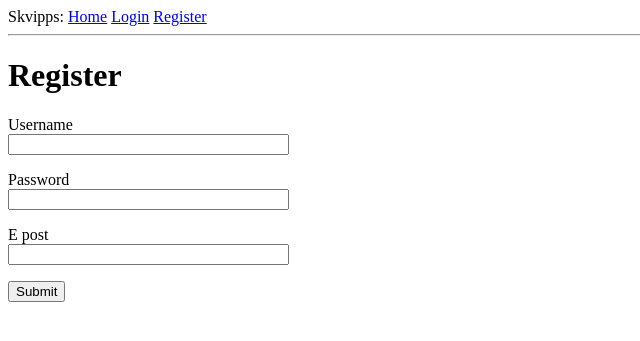
After one commit to Andargs/Dat250-prosjekt, a Python web app: template prosjekttesting/app/templates/register.html in a window 1280 px wide. The commit adds this page. Shown: the top 341 px of the page, without its empty margins (0-640 px from the left). Run offline with Jinja, Linux system fonts and the light colour scheme; the template is opened without the code that fills it: most values are stand-ins (such as "Sample title", 1, 10 or a date in 2020); form fields are guessed from the names that the template uses.

Commit message:
register

```diff
--- a/prosjekttesting/app/models.py
+++ b/prosjekttesting/app/models.py
@@ -7,6 +7,7 @@ class User(db.Model):
     email = db.Column(db.String(120), index=True, unique=True)
     password_hash = db.Column(db.String(128))
     konto = db.Column(db.Integer)
+
 
     def __repr__(self):
         return '<User {}>'.format(self.username)
--- a/prosjekttesting/app/templates/base.html
+++ b/prosjekttesting/app/templates/base.html
@@ -11,6 +11,7 @@
             Skvipps:
             <a href="{{ url_for('index') }}">Home</a>
             <a href="{{ url_for('login') }}">Login</a>
+            <a href="{{ url_for('register') }}">Register</a>
         </div>
         <hr>
         {% with messages = get_flashed_messages() %}
--- a/prosjekttesting/app/templates/login.html
+++ b/prosjekttesting/app/templates/login.html
@@ -4,6 +4,7 @@
     <h1>Sign In</h1>
     <form action="" method="post" novalidate>
         {{ form.hidden_tag() }}
+
         <p>
             {{ form.username.label }}<br>
             {{ form.username(size=32) }}<br>
--- /dev/null
+++ b/prosjekttesting/app/templates/register.html
@@ -0,0 +1,32 @@
+{% extends "base.html" %}
+
+{% block content %}
+    <h1>Register</h1>
+    <form action="" method="post" novalidate>
+        {{ form.hidden_tag() }}
+
+        <p>
+            {{ form.username.label }}<br>
+            {{ form.username(size=32) }}<br>
+            {% for error in form.username.errors %}
+            <span style="color: red;">[{{ error }}]</span>
+            {% endfor %}
+        </p>
+        <p>
+            {{ form.password.label }}<br>
+            {{ form.password(size=32) }}<br>
+            {% for error in form.password.errors %}
+            <span style="color: red;">[{{ error }}]</span>
+            {% endfor %}
+        </p>
+        <p>
+            {{ form.e_post.label }}<br>
+            {{ form.e_post(size=32) }}<br>
+            {% for error in form.e_post.errors %}
+            <span style="color: red;">[{{ error }}]</span>
+            {% endfor %}
+        </p>
+
+        <p>{{ form.submit() }}</p>
+    </form>
+{% endblock %}
```
Also changed, not shown: prosjekttesting/app/forms.py (+4 -4 lines), prosjekttesting/app/routes.py (+11 -2 lines).
